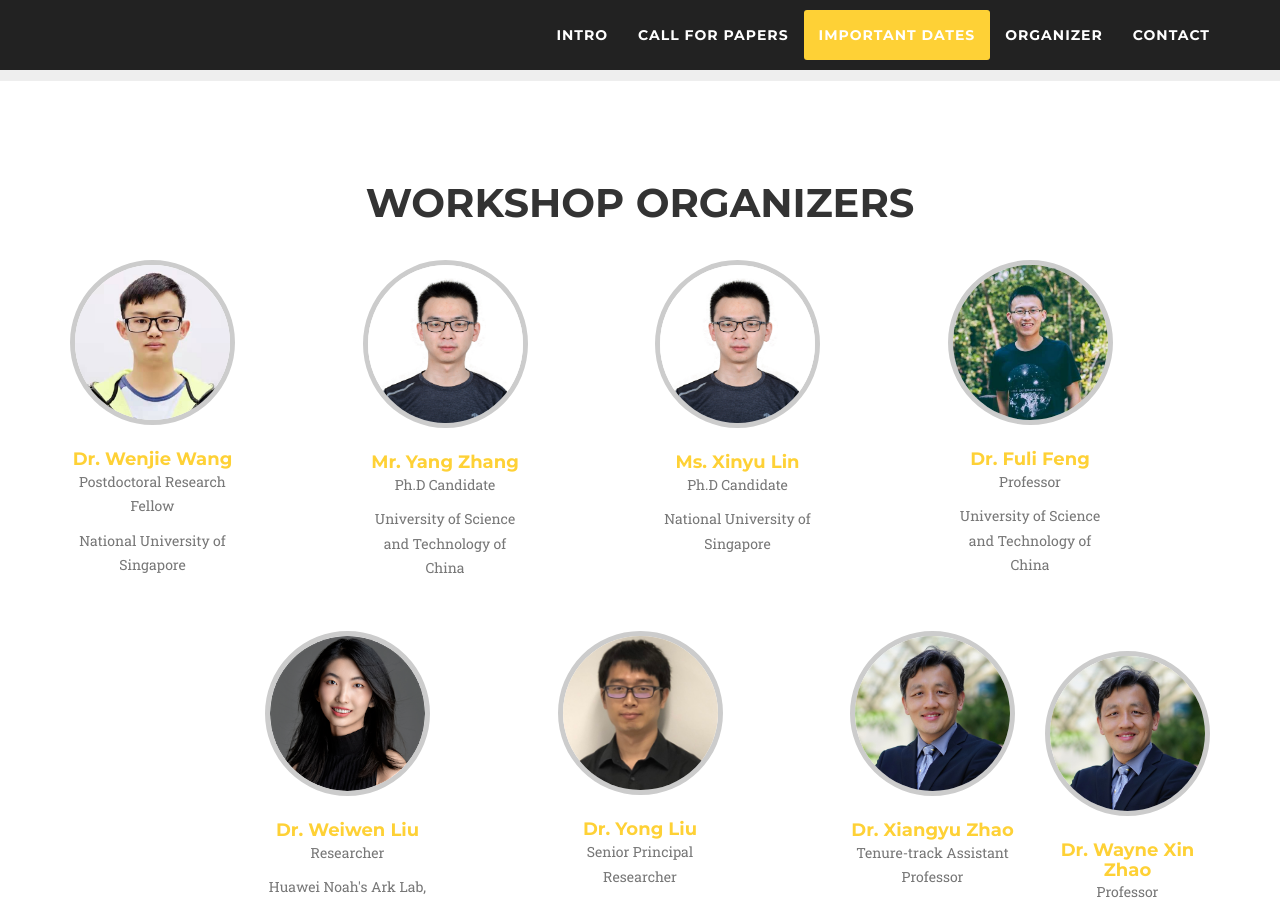
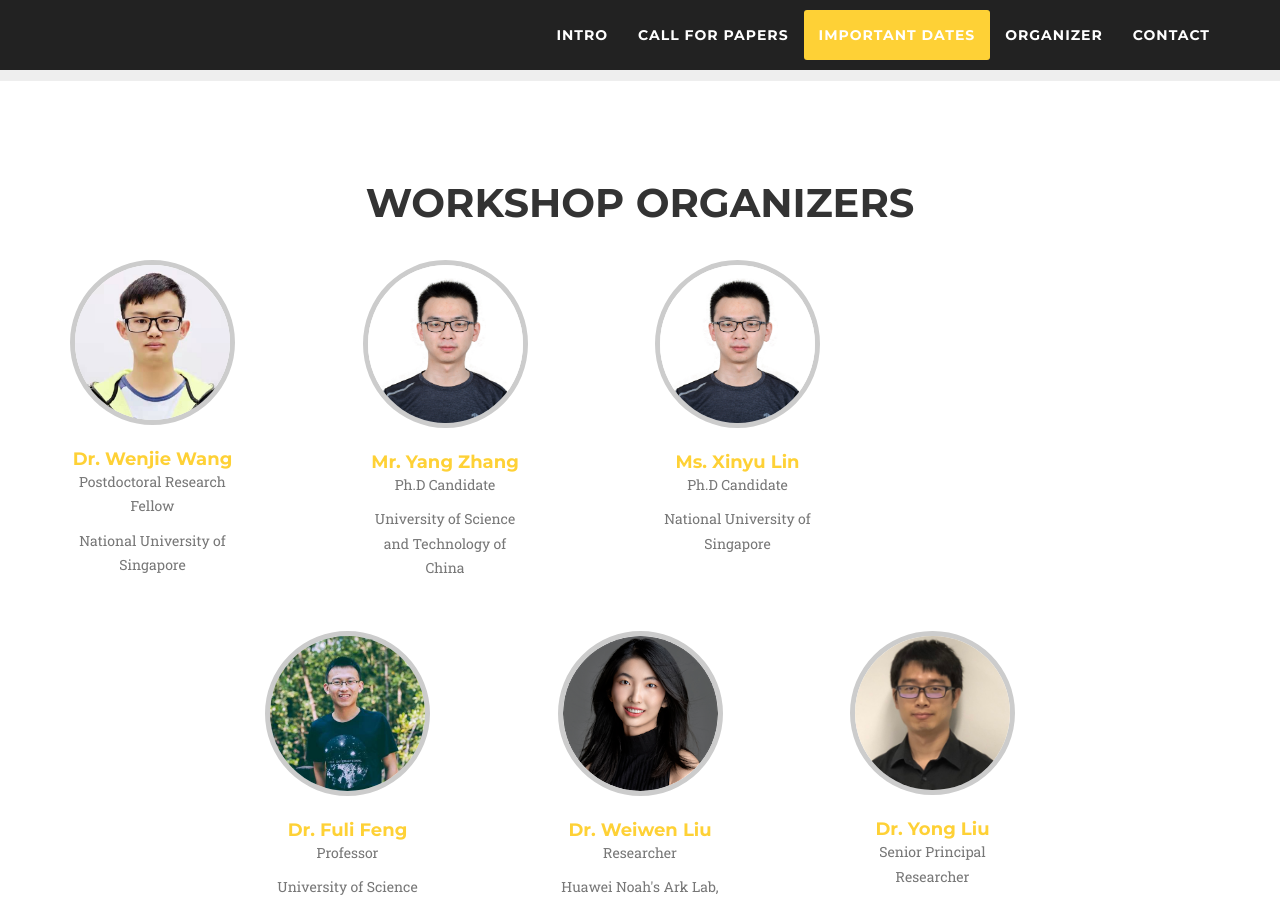
Before and after one commit to generative-rec/generative-rec.github.io, a Jekyll site: the page built from index.md, in a window 1280 px wide and 900 px high, scrolled down 2214 px. Built offline with Jekyll 4.4.1, drawn with Linux system fonts in a browser that asks for light colours; nearby versions of some CDN libraries; some web fonts are replaced.

Commit message:
Update organizer.html

```diff
--- a/_includes/organizer.html
+++ b/_includes/organizer.html
@@ -52,6 +52,14 @@
     &nbsp;
 </div>
 
+        </div>
+
+        <div class="row">
+
+            <div class="col-sm-2">
+    &nbsp;
+</div>
+
                 <div class="col-sm-2">
     <div class="team-member">
         <img src="assets/img/fengfuli.jpg" class="img-responsive img-circle" alt="" width="600" height="600">
@@ -63,14 +71,6 @@
 
 
 <div class="col-sm-1">
-    &nbsp;
-</div>
-
-        </div>
-
-        <div class="row">
-
-            <div class="col-sm-2">
     &nbsp;
 </div>
 
@@ -99,6 +99,14 @@
 </div>
 
 <div class="col-sm-1">
+    &nbsp;
+</div>
+
+        </div>
+
+        <div class="row">
+
+            <div class="col-sm-2">
     &nbsp;
 </div>
 
```
